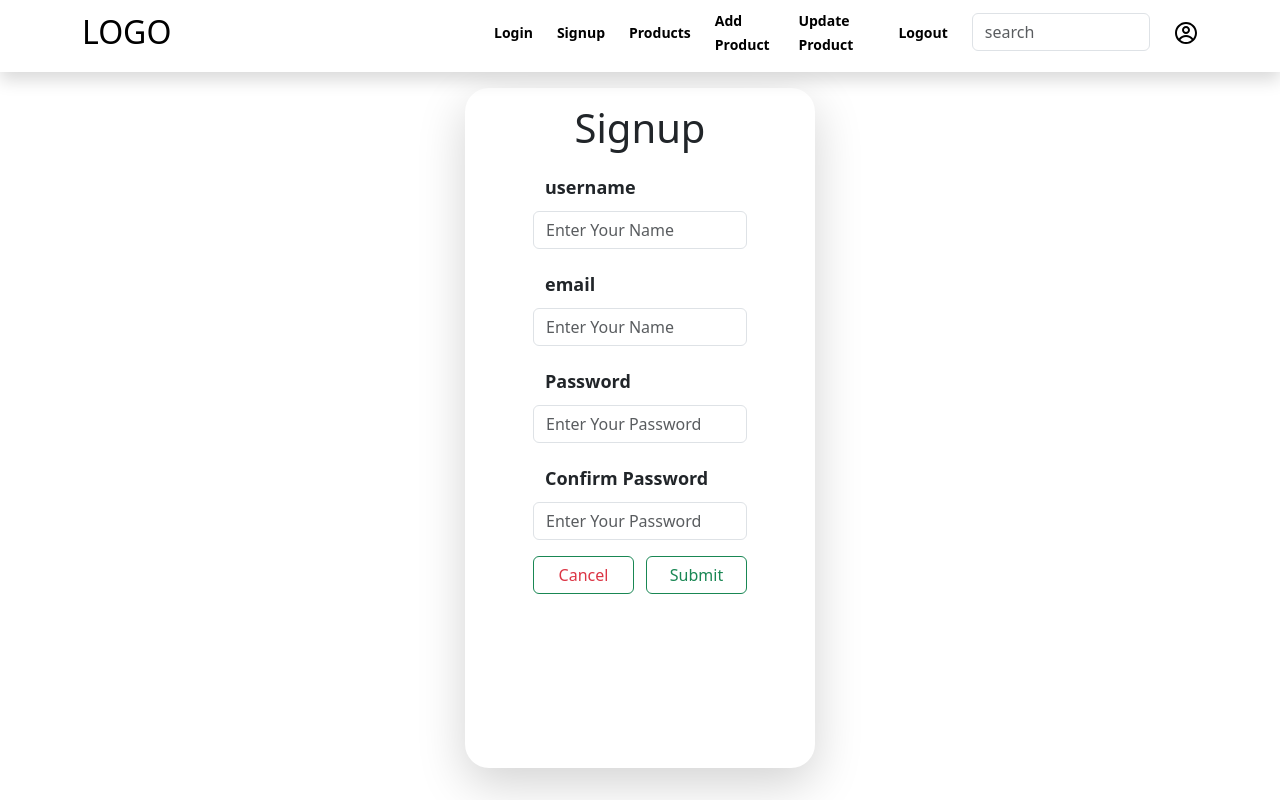
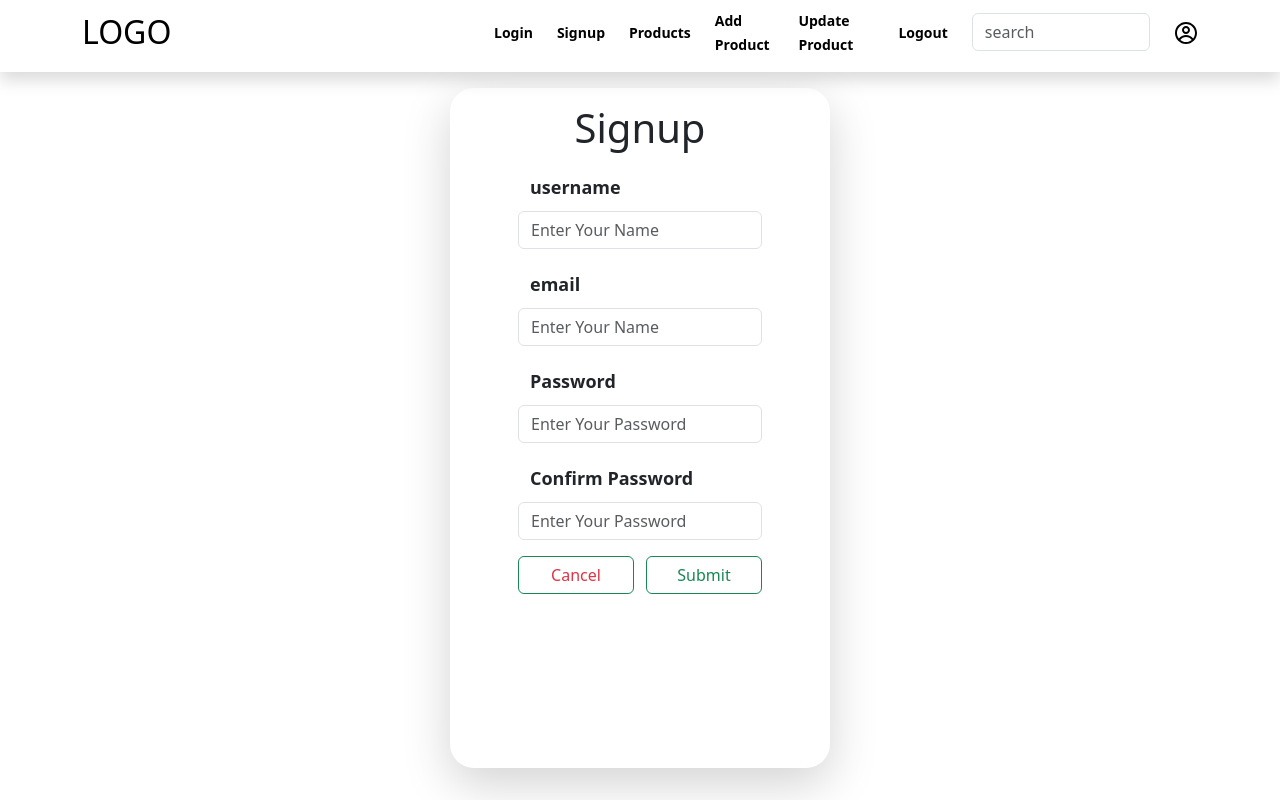
Before and after one commit to raman-kushwaha/e-Shoping-cart, a React (Vite) app in the folder frontend/: page /login in a window 1280 px wide. Both pictures are taken after a click on the item "Signup". Built offline with nearby package versions, Linux system fonts and the light colour scheme; no server answers.

Commit message:
detailing 3

```diff
--- a/frontend/src/Components/Signup.module.css
+++ b/frontend/src/Components/Signup.module.css
@@ -27,7 +27,7 @@
 
 .form {
   min-width: 240px;
-  max-width: 350px;
+  max-width: 380px;
   min-height: 85vh;
   border-radius: 24px;
   padding: 16px 68px !important;
```
